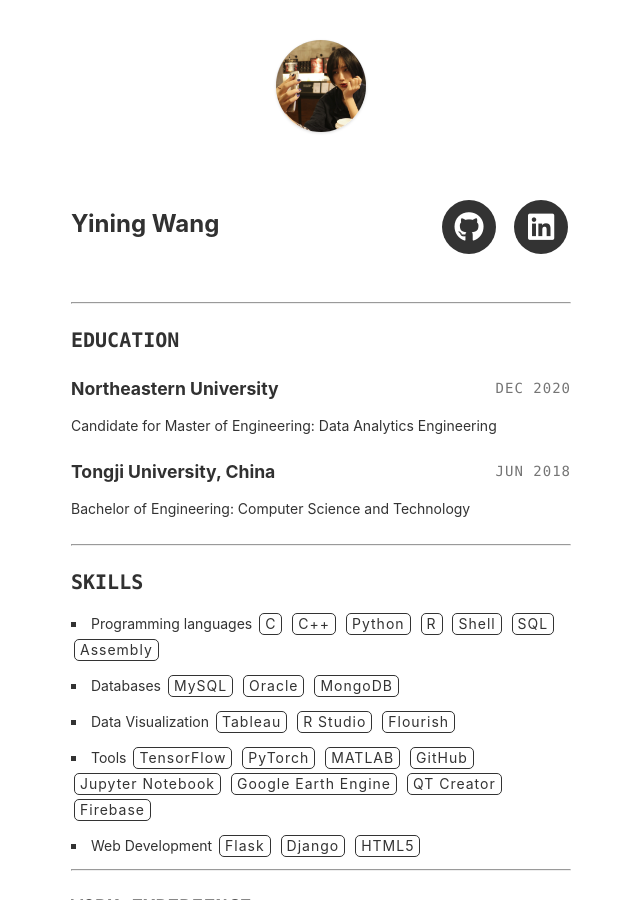
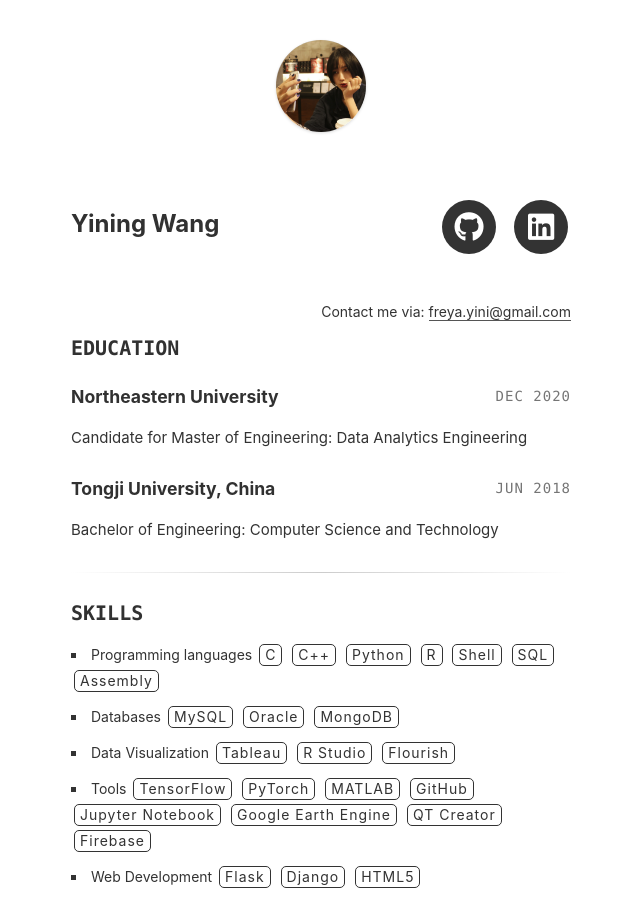
Before and after one commit to yuneeeeee/yuneeeeee.github.io, a Jekyll site: the page built from index.html, in a window 1280 px wide and 900 px high. Shown: the whole window, without its empty margins (319-959 px from the left). Built offline with Jekyll 4.4.1, drawn with Linux system fonts in a browser that asks for light colours; nearby versions of some CDN libraries.

Commit message:
stylish & email

```diff
--- a/_config.yml
+++ b/_config.yml
@@ -28,7 +28,8 @@ plugins:
 # Social links
 github_username:    yuneeeeee
 linkedin_username:  yining-wang-9249a3193
-email_title:
+email:        freya.yini@gmail.com
+email_title: Contact me via
 orcid_username:
 youtube_username:
 twitter_username:
--- a/_includes/header.html
+++ b/_includes/header.html
@@ -2,7 +2,7 @@
 
 	{% if page.url == '/index.html' or page.url == '/' %}
 		{% assign link = '/about' %}
-		{% assign prompt = 'About the Author' %}
+		{% assign prompt = 'More about Yining' %}
 	{% else %}
 		{% assign link = '/' %}
 		{% assign prompt = 'Back to Index' %}
--- a/index.html
+++ b/index.html
@@ -2,7 +2,8 @@
 layout: default
 ---
 <section>
-	<hr>
+<article>
+
 	<h3 class="code">EDUCATION</h3>
 	{% for edu in site.data.education %}
 	<ul>
@@ -26,7 +27,7 @@ layout: default
 		</li>
 	</ul>
 	{% endfor %}
-	<hr>
+	<div class="divider"></div>
 	<h3 class="code">SKILLS</h3>
 	{% for item in site.data.skills %}
 	<ul class="bullets">
@@ -38,7 +39,7 @@ layout: default
 	</ul>
 	{% endfor %}
 
-	<hr>
+	<div class="divider"></div>
 	<h3 class="code">WORK EXPERIENCE</h3>
 	{% for work in site.data.work %}
 	<ul>
@@ -63,7 +64,7 @@ layout: default
 	</ul>
 	{% endfor %}
 
-	<hr>
+	<div class="divider"></div>
 	<h3 class="code">ACADEMIC PROJECTS</h3>
 	{% for work in site.data.projects %}
 	<ul>
@@ -87,5 +88,5 @@ layout: default
 		</li>
 	</ul>
 	{% endfor %}
-
+</article>
 </section>
```
